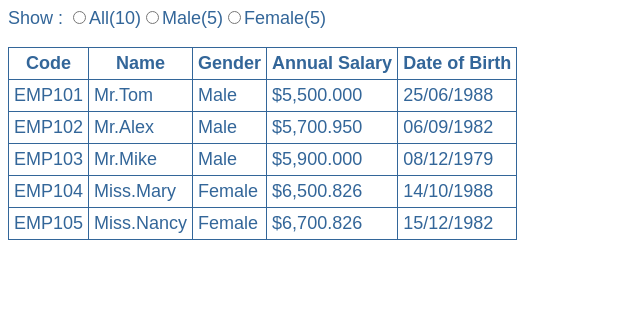
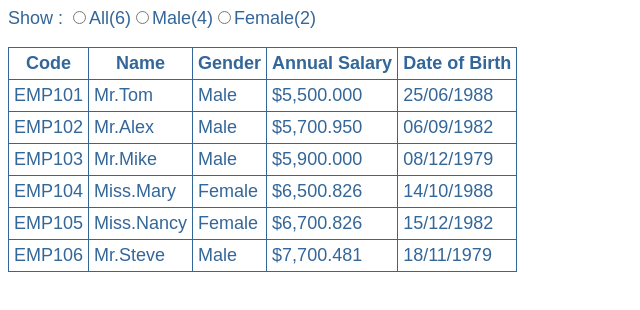
Before and after one commit to nesta-bg/Angular8-App-Part1, an Angular app in the folder Angular8-App-Part1/ClientApp/: page / in a window 1280 px wide. Shown: the top 310 px of the page, without its empty margins (0-640 px from the left). Built offline with nearby package versions, Linux system fonts and the light colour scheme.

Commit message:
Pass Data from Container Comp. to Nested Comp. - Input Properties.

```diff
--- a/Angular8-App-Part1/ClientApp/src/app/employee/employee-count.component.ts
+++ b/Angular8-App-Part1/ClientApp/src/app/employee/employee-count.component.ts
@@ -1,4 +1,4 @@
-import { Component } from '@angular/core';
+import { Component, Input } from '@angular/core';
 
 @Component({
   selector: 'employee-count',
@@ -6,7 +6,7 @@ import { Component } from '@angular/core';
   styleUrls: ['./employee-count.component.css']
 })
 export class EmployeeCountComponent {
-  all: number = 10;
-  male: number = 5;
-  female: number = 5;
+  @Input() all: number;
+  @Input() male: number;
+  @Input() female: number;
 }
--- a/Angular8-App-Part1/ClientApp/src/app/employee/employeeList.component.html
+++ b/Angular8-App-Part1/ClientApp/src/app/employee/employeeList.component.html
@@ -1,4 +1,10 @@
-<employee-count></employee-count>
+<employee-count
+    [all]="getTotalEmployeesCount()"
+    [male]="getMaleEmployeesCount()"
+    [female]="getFemaleEmployeesCount()"
+></employee-count
+
+    >
 <br /> <br />
 <table>
     <thead>
--- a/Angular8-App-Part1/ClientApp/src/app/employee/employeeList.component.ts
+++ b/Angular8-App-Part1/ClientApp/src/app/employee/employeeList.component.ts
@@ -30,7 +30,23 @@ export class EmployeeListComponent {
             {
                 code: 'emp105', name: 'Nancy', gender: 'Female',
                 annualSalary: 6700.826, dateOfBirth: '12/15/1982'
+            },
+            {
+                code: 'emp106', name: 'Steve', gender: 'Male',
+                annualSalary: 7700.481, dateOfBirth: '11/18/1979'
             }
         ];
     }
+
+    getTotalEmployeesCount(): number {
+        return this.employees.length;
+    }
+
+    getMaleEmployeesCount(): number {
+        return this.employees.filter(e => e.gender === 'Male').length;
+    }
+
+    getFemaleEmployeesCount(): number {
+        return this.employees.filter(e => e.gender === 'Female').length;
+    }
 }
```
Also changed, not shown: 2 other files (tests, documents, lock files or other folders).
